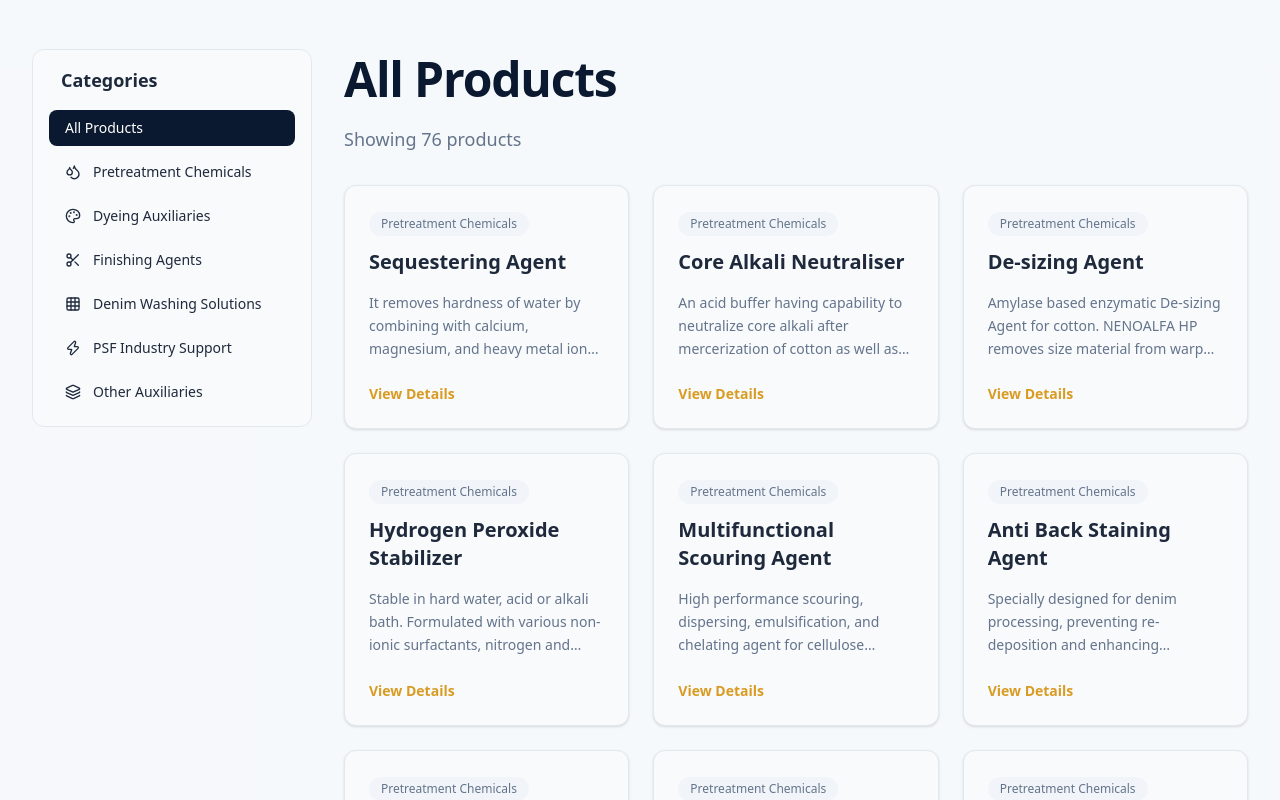
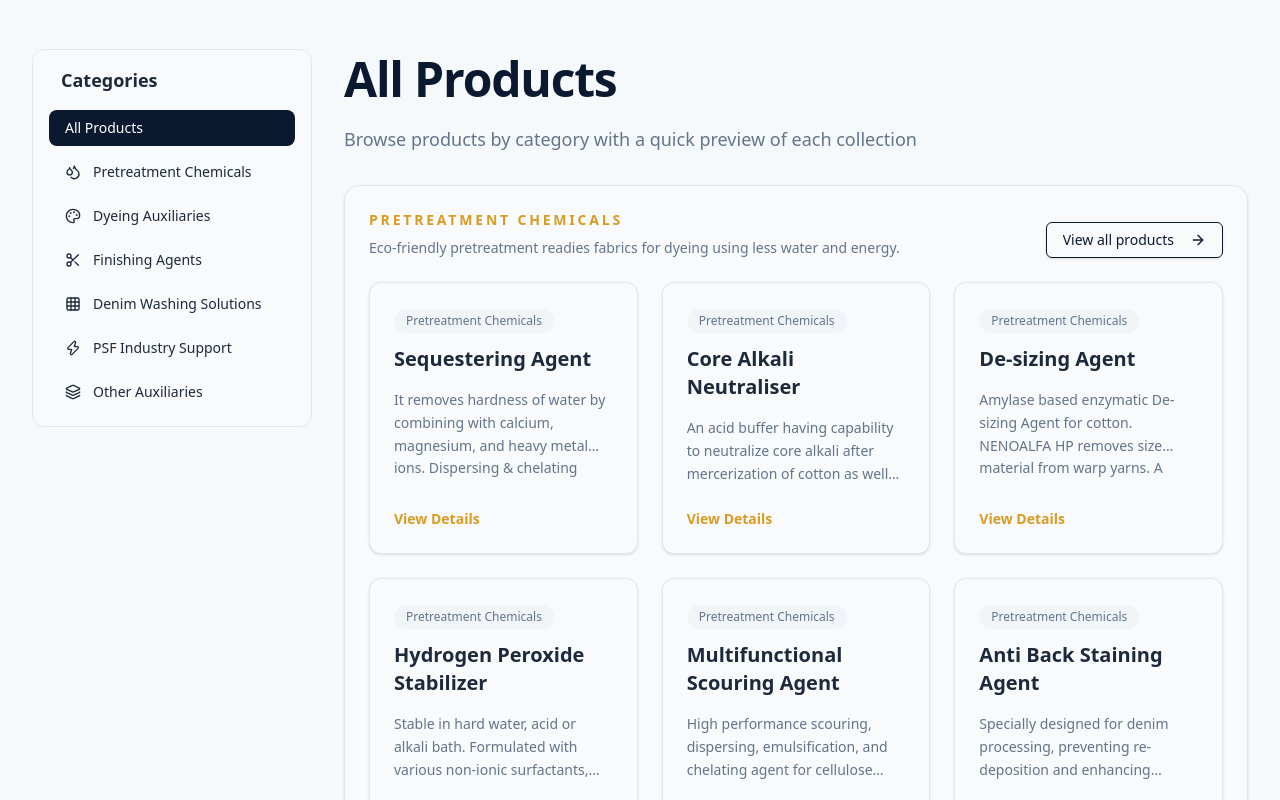
Before and after one commit to iKoniz2024/radient-chemical-complex, a Next.js app: page /products in a window 1280 px wide. Shown: the part 440-1240 px from the top of the page. Built offline with nearby package versions, Linux system fonts and the light colour scheme.

Commit message:
category wise product filtering & show more projucts togglelogc

```diff
--- /dev/null
+++ b/src/app/customization/page.tsx
@@ -0,0 +1,46 @@
+import { Container } from "@/components/shared/Container"
+import { SectionWrapper } from "@/components/shared/SectionWrapper"
+import { SectionTitle } from "@/components/shared/SectionTitle"
+import { customizationProcess } from "@/data/features"
+import { Button } from "@/components/ui/button"
+import Link from "next/link"
+import { Metadata } from "next"
+
+export const metadata: Metadata = {
+  title: "R&D Customization",
+  description: "Custom R&D services and sample submission for product development.",
+}
+
+export default function CustomizationPage() {
+  return (
+    <>
+      <div className="bg-primary text-primary-foreground py-20">
+        <Container className="text-center">
+          <h1 className="font-montserrat text-4xl md:text-5xl font-bold mb-4">R&D Customization</h1>
+          <p className="text-xl text-primary-foreground/80 max-w-2xl mx-auto">Submit fabric samples and request custom formulations from our R&D team.</p>
+        </Container>
+      </div>
+
+      <SectionWrapper>
+        <Container>
+          <SectionTitle title="Customization Process" subtitle="How we develop tailored solutions" alignment="left" />
+
+          <div className="mt-6 grid grid-cols-1 md:grid-cols-2 gap-6">
+            {customizationProcess.map((step, idx) => (
+              <div key={idx} className="bg-background border border-border rounded-xl p-6">
+                <h4 className="font-semibold mb-2">{step.title}</h4>
+                <p className="text-sm text-muted-foreground">{step.description}</p>
+              </div>
+            ))}
+          </div>
+
+          <div className="mt-8">
+            <Button asChild size="lg">
+              <Link href="/contact">Submit Fabric Sample</Link>
+            </Button>
+          </div>
+        </Container>
+      </SectionWrapper>
+    </>
+  )
+}
--- a/src/app/products/page.tsx
+++ b/src/app/products/page.tsx
@@ -5,7 +5,11 @@ import { CategoryFilter } from "@/features/products/components/CategoryFilter"
 import { ProductGrid } from "@/features/products/components/ProductGrid"
 import { ProductCard } from "@/features/products/components/ProductCard"
 import { productsData } from "@/data/products"
+import { categoriesData } from "@/data/categories"
+import { Button } from "@/components/ui/button"
 import { Metadata } from "next"
+import Link from "next/link"
+import { ArrowRight } from "lucide-react"
 
 export const metadata: Metadata = {
   title: 'Products Portfolio',
@@ -20,8 +24,22 @@ export default async function ProductsPage({
   const { category } = await searchParams
 
   const filteredProducts = category
-    ? productsData.filter(p => p.categoryId === category)
+    ? productsData.filter((p) => p.categoryId === category)
     : productsData
+
+  const selectedCategory = categoriesData.find((item) => item.id === category)
+
+  const categoryGroups = categoriesData
+    .map((item) => {
+      const categoryProducts = productsData.filter((product) => product.categoryId === item.id)
+
+      return {
+        ...item,
+        products: categoryProducts.slice(0, 6),
+        hasMore: categoryProducts.length > 6,
+      }
+    })
+    .filter((item) => !category || item.id === category)
 
   return (
     <>
@@ -45,16 +63,45 @@ export default async function ProductsPage({
             <main className="lg:col-span-3">
               <div className="mb-8">
                 <SectionTitle
-                  title={category ? "Filtered Results" : "All Products"}
-                  subtitle={`Showing ${filteredProducts.length} products`}
+                  title={category ? (selectedCategory?.title ?? "Filtered Results") : "All Products"}
+                  subtitle={category
+                    ? `Showing ${filteredProducts.length} products in ${selectedCategory?.title ?? "this category"}`
+                    : "Browse products by category with a quick preview of each collection"}
                   alignment="left"
                   className="mb-0"
                 />
               </div>
 
-              {filteredProducts.length > 0 ? (
+              {!category ? (
+                <div className="space-y-8">
+                  {categoryGroups.map((group) => (
+                    <section key={group.id} className="rounded-2xl border border-border bg-background p-6 shadow-sm">
+                      <div className="mb-6 flex flex-col gap-4 md:flex-row md:items-end md:justify-between">
+                        <div>
+                          <p className="mb-2 text-sm font-semibold uppercase tracking-[0.2em] text-secondary">{group.title}</p>
+                          <p className="text-sm text-muted-foreground">{group.description}</p>
+                        </div>
+
+                        {group.hasMore ? (
+                          <Button variant="outline" asChild>
+                            <Link href={`/products?category=${group.id}`}>
+                              View all products <ArrowRight className="ml-2 h-4 w-4" />
+                            </Link>
+                          </Button>
+                        ) : null}
+                      </div>
+
+                      <ProductGrid>
+                        {group.products.map((product) => (
+                          <ProductCard key={product.id} product={product} />
+                        ))}
+                      </ProductGrid>
+                    </section>
+                  ))}
+                </div>
+              ) : filteredProducts.length > 0 ? (
                 <ProductGrid>
-                  {filteredProducts.map(product => (
+                  {filteredProducts.map((product) => (
                     <ProductCard key={product.id} product={product} />
                   ))}
                 </ProductGrid>
--- /dev/null
+++ b/src/app/sustainability/page.tsx
@@ -0,0 +1,38 @@
+import { Container } from "@/components/shared/Container"
+import { SectionWrapper } from "@/components/shared/SectionWrapper"
+import { SectionTitle } from "@/components/shared/SectionTitle"
+import { Metadata } from "next"
+import { companyData } from "@/data/company"
+
+export const metadata: Metadata = {
+  title: "Sustainability",
+  description: "Our sustainability commitments and initiatives.",
+}
+
+export default function SustainabilityPage() {
+  return (
+    <>
+      <div className="bg-primary text-primary-foreground py-20">
+        <Container className="text-center">
+          <h1 className="font-montserrat text-4xl md:text-5xl font-bold mb-4">Sustainability</h1>
+          <p className="text-xl text-primary-foreground/80 max-w-2xl mx-auto">Our approach to sustainable production, safety, and environmental responsibility.</p>
+        </Container>
+      </div>
+
+      <SectionWrapper>
+        <Container>
+          <SectionTitle title="Our Commitments" subtitle="How we work toward a greener future" alignment="left" />
+
+          <div className="prose prose-slate mt-6 max-w-none">
+            <p>{companyData.mission.description}</p>
+            <ul>
+              <li>Reducing water and energy usage across production</li>
+              <li>Developing eco-friendly formulations</li>
+              <li>Lowering effluent load and improving waste handling</li>
+            </ul>
+          </div>
+        </Container>
+      </SectionWrapper>
+    </>
+  )
+}
--- a/src/components/layout/Footer.tsx
+++ b/src/components/layout/Footer.tsx
@@ -1,5 +1,6 @@
 import Link from "next/link"
 import { Container } from "@/components/shared/Container"
+import { categoriesData } from "@/data/categories"
 
 export function Footer() {
   return (
@@ -33,10 +34,9 @@ export function Footer() {
           <div className="flex flex-col gap-4">
             <h3 className="font-montserrat font-semibold text-lg">Products</h3>
             <nav aria-label="Product Links" className="flex flex-col gap-2 text-sm text-primary-foreground/80">
-              <Link href="/products/pretreatment" className="hover:text-secondary transition-colors">Pretreatment Auxiliaries</Link>
-              <Link href="/products/dyeing" className="hover:text-secondary transition-colors">Dyeing Auxiliaries</Link>
-              <Link href="/products/finishing" className="hover:text-secondary transition-colors">Finishing Agents</Link>
-              <Link href="/products/denim-washing" className="hover:text-secondary transition-colors">Denim Washing</Link>
+              {categoriesData.map((cat) => (
+                <Link key={cat.id} href={`/products?category=${cat.id}`} className="hover:text-secondary transition-colors">{cat.title}</Link>
+              ))}
             </nav>
           </div>
 
--- a/src/features/home/components/ProductCategoriesSection.tsx
+++ b/src/features/home/components/ProductCategoriesSection.tsx
@@ -26,7 +26,7 @@ export function ProductCategoriesSection() {
           {categoriesData.map((category) => (
             <Link
               key={category.id}
-              href={`/products/${category.id}`}
+              href={`/products?category=${category.id}`}
               className="group flex flex-col p-8 rounded-2xl bg-background/5 border border-primary-foreground/10 hover:bg-background/10 hover:border-primary-foreground/20 transition-all duration-300"
             >
               <div className="flex items-center gap-4 mb-6">
```
